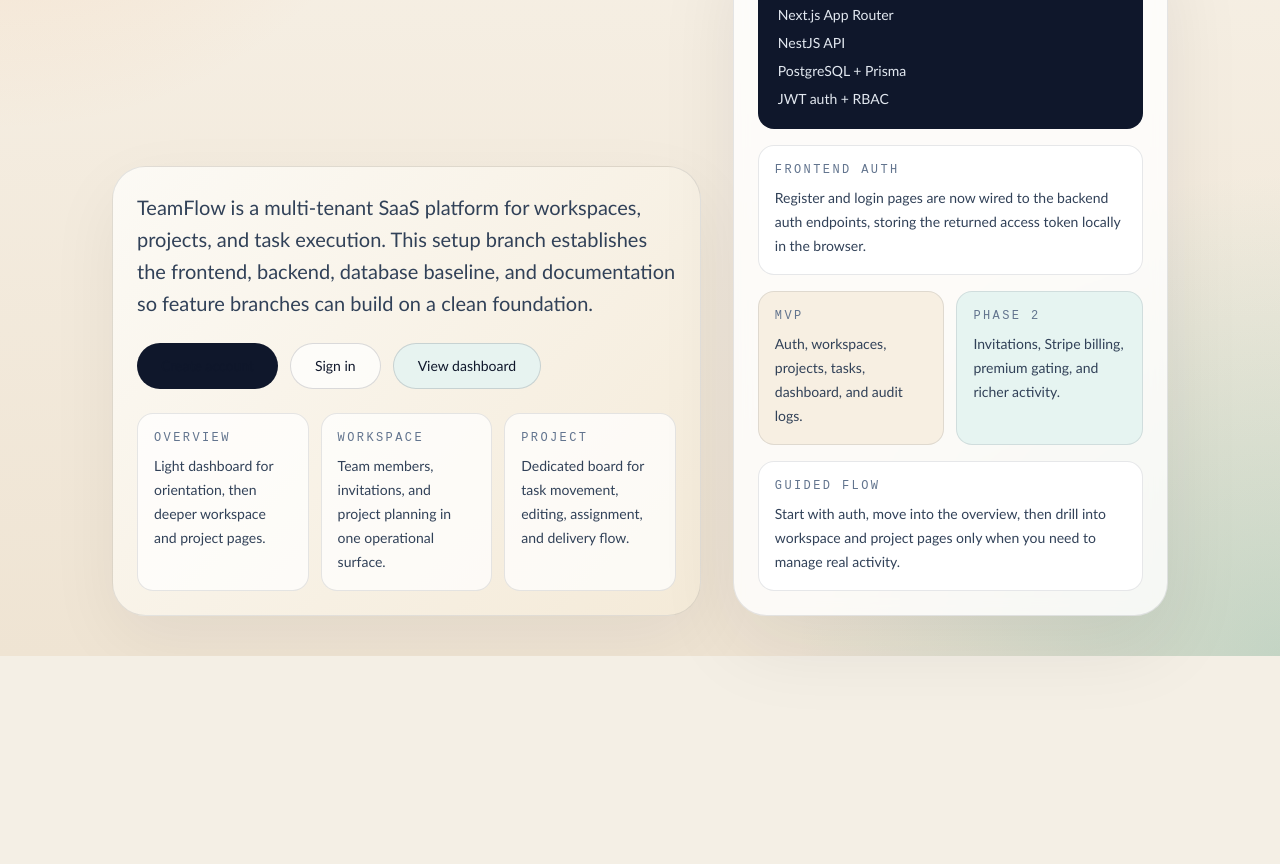
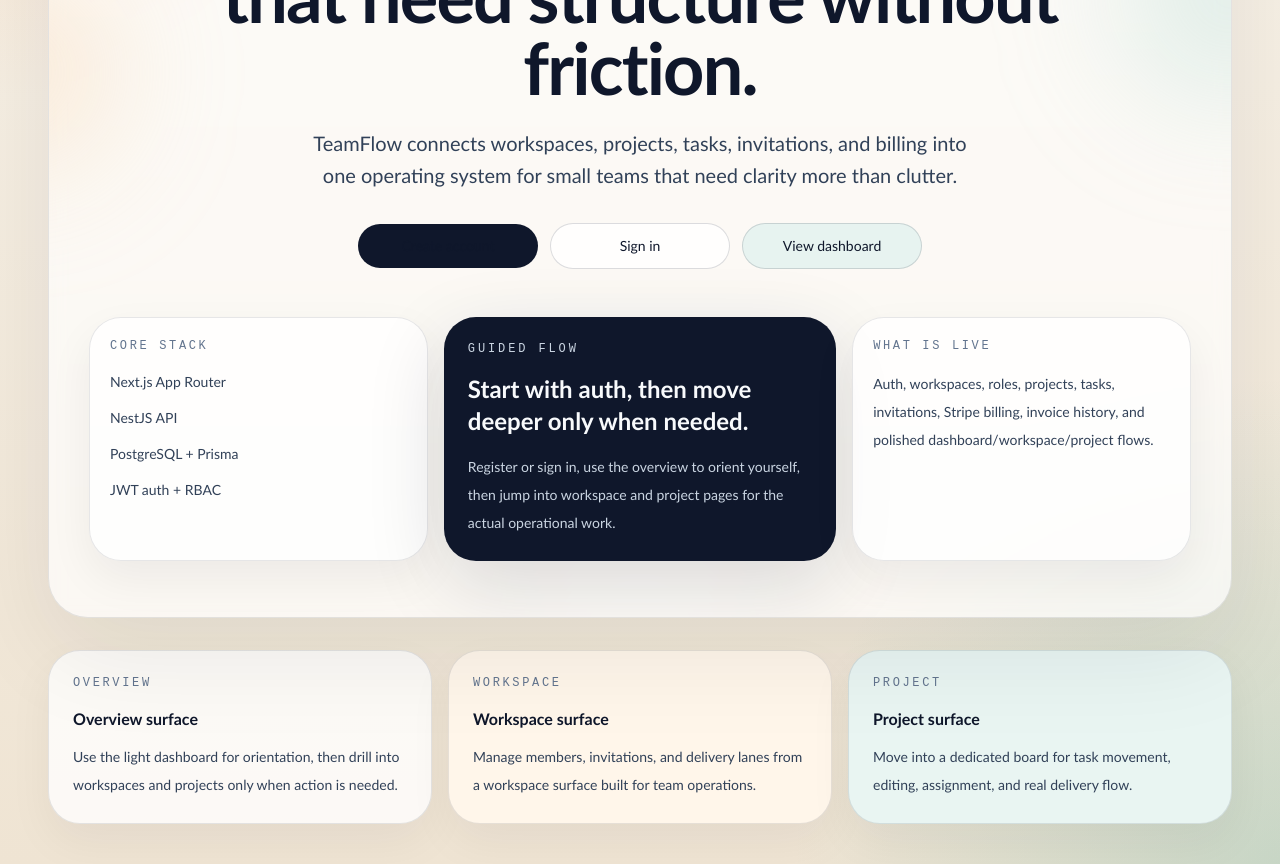
Before and after one commit to iangonsalves/teamflow-saas-platform, a Next.js app in the folder frontend/: page / in a window 1280 px wide. Shown: the part 320-1184 px from the top of the page. Before the commit the page ends 976 px from the top, so only its background shows below. Built offline with nearby package versions, Linux system fonts and the light colour scheme.

Commit message:
Updated landing Page Layout

```diff
--- a/frontend/src/app/page.tsx
+++ b/frontend/src/app/page.tsx
@@ -1,88 +1,81 @@
 import Link from "next/link";
+
+const platformCards = [
+  {
+    title: "Overview",
+    description: "Use the light dashboard for orientation, then drill into workspaces and projects only when action is needed.",
+    tone: "bg-white/78",
+  },
+  {
+    title: "Workspace",
+    description: "Manage members, invitations, and delivery lanes from a workspace surface built for team operations.",
+    tone: "bg-[#fff6ea]",
+  },
+  {
+    title: "Project",
+    description: "Move into a dedicated board for task movement, editing, assignment, and real delivery flow.",
+    tone: "bg-[#e9f5f2]",
+  },
+];
 
 export default function Home() {
   return (
-    <main className="min-h-screen bg-[radial-gradient(circle_at_top_left,_rgba(244,162,97,0.24),_transparent_28%),radial-gradient(circle_at_bottom_right,_rgba(42,157,143,0.22),_transparent_30%),linear-gradient(180deg,_#f8f3ea_0%,_#efe4d3_100%)] text-slate-900">
-      <section className="mx-auto flex min-h-screen max-w-6xl flex-col justify-between px-6 py-10 sm:px-10 lg:px-12">
+    <main className="min-h-screen bg-[radial-gradient(circle_at_top_left,_rgba(244,162,97,0.22),_transparent_24%),radial-gradient(circle_at_bottom_right,_rgba(42,157,143,0.2),_transparent_28%),linear-gradient(180deg,_#f8f3ea_0%,_#efe4d3_100%)] text-slate-900">
+      <section className="mx-auto max-w-7xl px-6 py-10 sm:px-10 lg:px-12">
         <header className="flex items-center justify-between">
-          <div>
-            <p className="font-mono text-xs uppercase tracking-[0.3em] text-slate-600">
-              TeamFlow
-            </p>
-            <h1 className="mt-3 max-w-2xl text-5xl font-semibold tracking-tight sm:text-6xl">
-              Task management for teams that need structure without friction.
-            </h1>
-          </div>
-          <div className="hidden rounded-full border border-slate-900/10 bg-white/60 px-4 py-2 font-mono text-xs uppercase tracking-[0.2em] text-slate-600 backdrop-blur md:block">
-            Setup Baseline
+          <p className="font-mono text-xs uppercase tracking-[0.3em] text-slate-600">
+            TeamFlow
+          </p>
+          <div className="rounded-full border border-slate-900/10 bg-white/65 px-4 py-2 font-mono text-xs uppercase tracking-[0.2em] text-slate-600 backdrop-blur">
+            Product Overview
           </div>
         </header>
 
-        <section className="grid gap-8 lg:grid-cols-[1.15fr_0.85fr] lg:items-end">
-          <div className="rounded-[2.1rem] border border-slate-900/10 bg-[linear-gradient(135deg,_#fcfaf5_0%,_#f4ead8_100%)] p-6 shadow-[0_24px_70px_rgba(15,23,42,0.06)]">
-            <div className="space-y-6">
-            <p className="max-w-2xl text-lg leading-8 text-slate-700 sm:text-xl">
-              TeamFlow is a multi-tenant SaaS platform for workspaces, projects,
-              and task execution. This setup branch establishes the frontend,
-              backend, database baseline, and documentation so feature branches
-              can build on a clean foundation.
+        <section className="relative mt-10 overflow-hidden rounded-[2.5rem] border border-slate-900/10 bg-white/68 px-6 py-10 shadow-[0_35px_100px_rgba(15,23,42,0.08)] backdrop-blur sm:px-10 sm:py-14">
+          <div className="absolute left-[-8rem] top-[22%] h-48 w-48 rounded-full bg-[#f4c997]/35 blur-3xl" />
+          <div className="absolute right-[-7rem] top-[10%] h-56 w-56 rounded-full bg-[#9fd0c8]/30 blur-3xl" />
+          <div className="absolute bottom-[-8rem] left-1/2 h-52 w-52 -translate-x-1/2 rounded-full bg-white/40 blur-3xl" />
+
+          <div className="relative mx-auto max-w-4xl text-center">
+            <p className="font-mono text-xs uppercase tracking-[0.34em] text-slate-500">
+              Multi-tenant SaaS for team operations
+            </p>
+            <h1 className="mx-auto mt-5 max-w-4xl text-5xl font-semibold tracking-tight sm:text-6xl lg:text-7xl">
+              Task management for teams that need structure without friction.
+            </h1>
+            <p className="mx-auto mt-6 max-w-2xl text-lg leading-8 text-slate-700 sm:text-xl">
+              TeamFlow connects workspaces, projects, tasks, invitations, and billing into one
+              operating system for small teams that need clarity more than clutter.
             </p>
 
-            <div className="flex flex-col gap-3 sm:flex-row">
+            <div className="mt-8 flex flex-col items-center justify-center gap-3 sm:flex-row">
               <Link
-                className="inline-flex items-center justify-center rounded-full bg-slate-900 px-6 py-3 text-sm font-medium text-white transition hover:bg-slate-700"
+                className="inline-flex min-w-[180px] items-center justify-center rounded-full bg-slate-900 px-6 py-3 text-sm font-medium text-white transition hover:bg-slate-700"
                 href="/register"
               >
                 Create account
               </Link>
               <Link
-                className="inline-flex items-center justify-center rounded-full border border-slate-900/15 bg-white/70 px-6 py-3 text-sm font-medium text-slate-900 transition hover:bg-white"
+                className="inline-flex min-w-[180px] items-center justify-center rounded-full border border-slate-900/15 bg-white/78 px-6 py-3 text-sm font-medium text-slate-900 transition hover:bg-white"
                 href="/login"
               >
                 Sign in
               </Link>
               <Link
-                className="inline-flex items-center justify-center rounded-full border border-slate-900/15 bg-[#e7f3f0] px-6 py-3 text-sm font-medium text-slate-900 transition hover:bg-[#d9ece7]"
+                className="inline-flex min-w-[180px] items-center justify-center rounded-full border border-slate-900/15 bg-[#e7f3f0] px-6 py-3 text-sm font-medium text-slate-900 transition hover:bg-[#d9ece7]"
                 href="/dashboard"
               >
                 View dashboard
               </Link>
             </div>
-            <div className="grid gap-3 sm:grid-cols-3">
-              <div className="rounded-2xl border border-slate-900/10 bg-white/72 p-4">
-                <p className="font-mono text-xs uppercase tracking-[0.2em] text-slate-500">
-                  Overview
-                </p>
-                <p className="mt-2 text-sm leading-6 text-slate-700">
-                  Light dashboard for orientation, then deeper workspace and project pages.
-                </p>
-              </div>
-              <div className="rounded-2xl border border-slate-900/10 bg-white/72 p-4">
-                <p className="font-mono text-xs uppercase tracking-[0.2em] text-slate-500">
-                  Workspace
-                </p>
-                <p className="mt-2 text-sm leading-6 text-slate-700">
-                  Team members, invitations, and project planning in one operational surface.
-                </p>
-              </div>
-              <div className="rounded-2xl border border-slate-900/10 bg-white/72 p-4">
-                <p className="font-mono text-xs uppercase tracking-[0.2em] text-slate-500">
-                  Project
-                </p>
-                <p className="mt-2 text-sm leading-6 text-slate-700">
-                  Dedicated board for task movement, editing, assignment, and delivery flow.
-                </p>
-              </div>
-            </div>
-            </div>
           </div>
 
-          <div className="grid gap-4 rounded-[2.1rem] border border-slate-900/10 bg-white/80 p-6 shadow-[0_30px_80px_rgba(15,23,42,0.08)] backdrop-blur">
-            <div className="rounded-2xl bg-slate-900 p-5 text-slate-50">
-              <p className="font-mono text-xs uppercase tracking-[0.25em] text-slate-300">
+          <div className="relative mt-12 grid gap-4 lg:grid-cols-[0.95fr_1.1fr_0.95fr]">
+            <div className="rounded-[2rem] border border-slate-900/10 bg-white/78 p-5 shadow-[0_18px_45px_rgba(15,23,42,0.06)]">
+              <p className="font-mono text-xs uppercase tracking-[0.22em] text-slate-500">
                 Core stack
               </p>
-              <ul className="mt-4 space-y-2 text-sm text-slate-200">
+              <ul className="mt-4 space-y-3 text-sm leading-6 text-slate-700">
                 <li>Next.js App Router</li>
                 <li>NestJS API</li>
                 <li>PostgreSQL + Prisma</li>
@@ -90,44 +83,46 @@
               </ul>
             </div>
 
-            <div className="rounded-2xl border border-slate-900/10 bg-white p-4">
-              <p className="font-mono text-xs uppercase tracking-[0.2em] text-slate-500">
-                Frontend auth
+            <div className="rounded-[2rem] bg-slate-900 p-6 text-slate-50 shadow-[0_24px_80px_rgba(15,23,42,0.14)]">
+              <p className="font-mono text-xs uppercase tracking-[0.24em] text-slate-300">
+                Guided flow
               </p>
-              <p className="mt-2 text-sm leading-6 text-slate-700">
-                Register and login pages are now wired to the backend auth endpoints,
-                storing the returned access token locally in the browser.
+              <p className="mt-4 text-2xl font-semibold">
+                Start with auth, then move deeper only when needed.
+              </p>
+              <p className="mt-4 text-sm leading-7 text-slate-300">
+                Register or sign in, use the overview to orient yourself, then jump into
+                workspace and project pages for the actual operational work.
               </p>
             </div>
 
-            <div className="grid gap-3 sm:grid-cols-2">
-              <div className="rounded-2xl border border-slate-900/10 bg-[#f7efe2] p-4">
-                <p className="font-mono text-xs uppercase tracking-[0.2em] text-slate-500">
-                  MVP
-                </p>
-                <p className="mt-2 text-sm leading-6 text-slate-700">
-                  Auth, workspaces, projects, tasks, dashboard, and audit logs.
-                </p>
-              </div>
-              <div className="rounded-2xl border border-slate-900/10 bg-[#e6f4f1] p-4">
-                <p className="font-mono text-xs uppercase tracking-[0.2em] text-slate-500">
-                  Phase 2
-                </p>
-                <p className="mt-2 text-sm leading-6 text-slate-700">
-                  Invitations, Stripe billing, premium gating, and richer activity.
-                </p>
-              </div>
-            </div>
-            <div className="rounded-2xl border border-slate-900/10 bg-white p-4">
-              <p className="font-mono text-xs uppercase tracking-[0.2em] text-slate-500">
-                Guided flow
+            <div className="rounded-[2rem] border border-slate-900/10 bg-white/78 p-5 shadow-[0_18px_45px_rgba(15,23,42,0.06)]">
+              <p className="font-mono text-xs uppercase tracking-[0.22em] text-slate-500">
+                What is live
               </p>
-              <p className="mt-2 text-sm leading-6 text-slate-700">
-                Start with auth, move into the overview, then drill into workspace and project pages
-                only when you need to manage real activity.
+              <p className="mt-4 text-sm leading-7 text-slate-700">
+                Auth, workspaces, roles, projects, tasks, invitations, Stripe billing, invoice
+                history, and polished dashboard/workspace/project flows.
               </p>
             </div>
           </div>
+        </section>
+
+        <section className="mt-8 grid gap-4 lg:grid-cols-3">
+          {platformCards.map((card) => (
+            <article
+              className={`rounded-[2rem] border border-slate-900/10 p-6 shadow-[0_18px_45px_rgba(15,23,42,0.05)] ${card.tone}`}
+              key={card.title}
+            >
+              <p className="font-mono text-xs uppercase tracking-[0.22em] text-slate-500">
+                {card.title}
+              </p>
+              <p className="mt-4 text-base font-semibold text-slate-900">
+                {card.title} surface
+              </p>
+              <p className="mt-3 text-sm leading-7 text-slate-700">{card.description}</p>
+            </article>
+          ))}
         </section>
       </section>
     </main>
```
